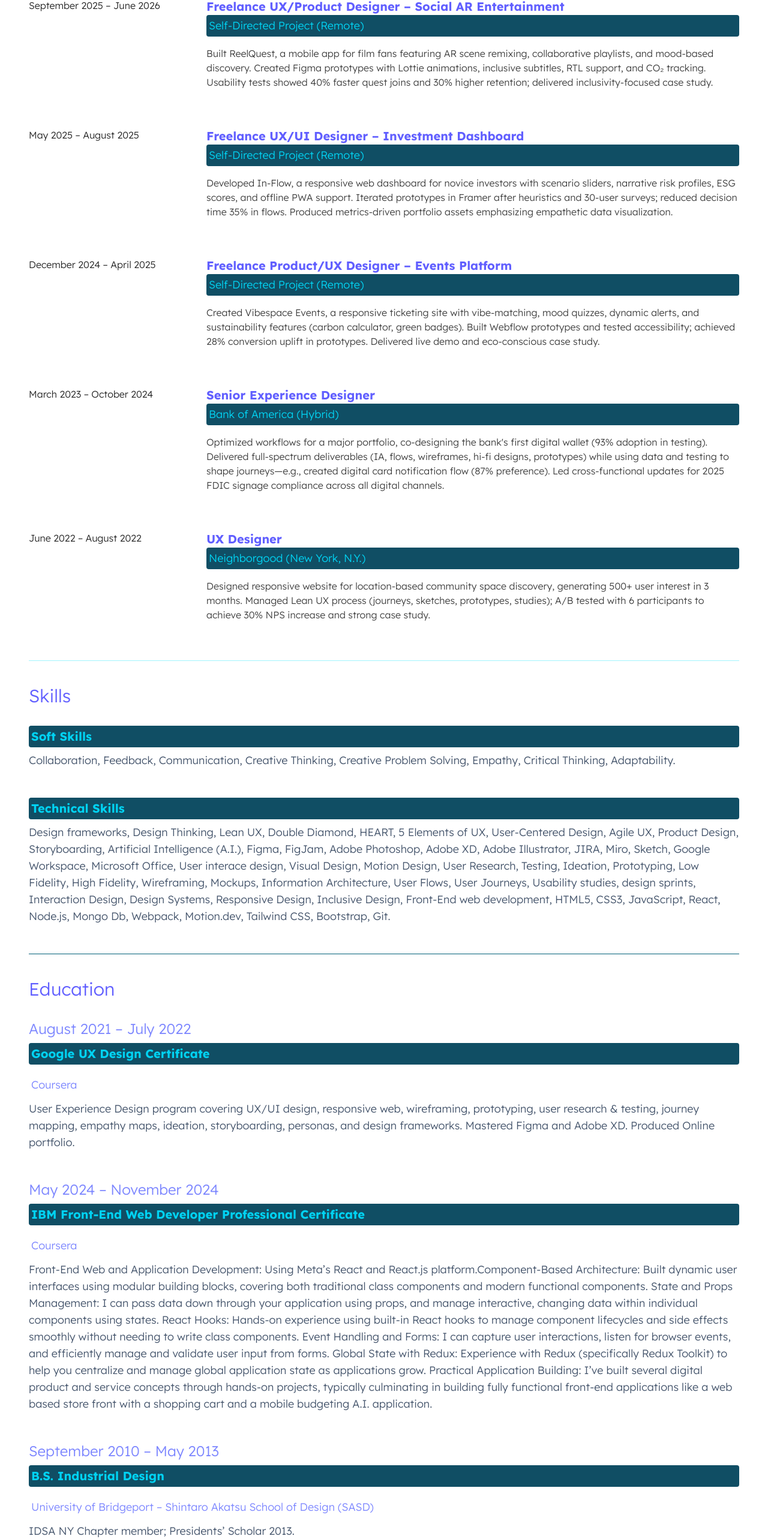
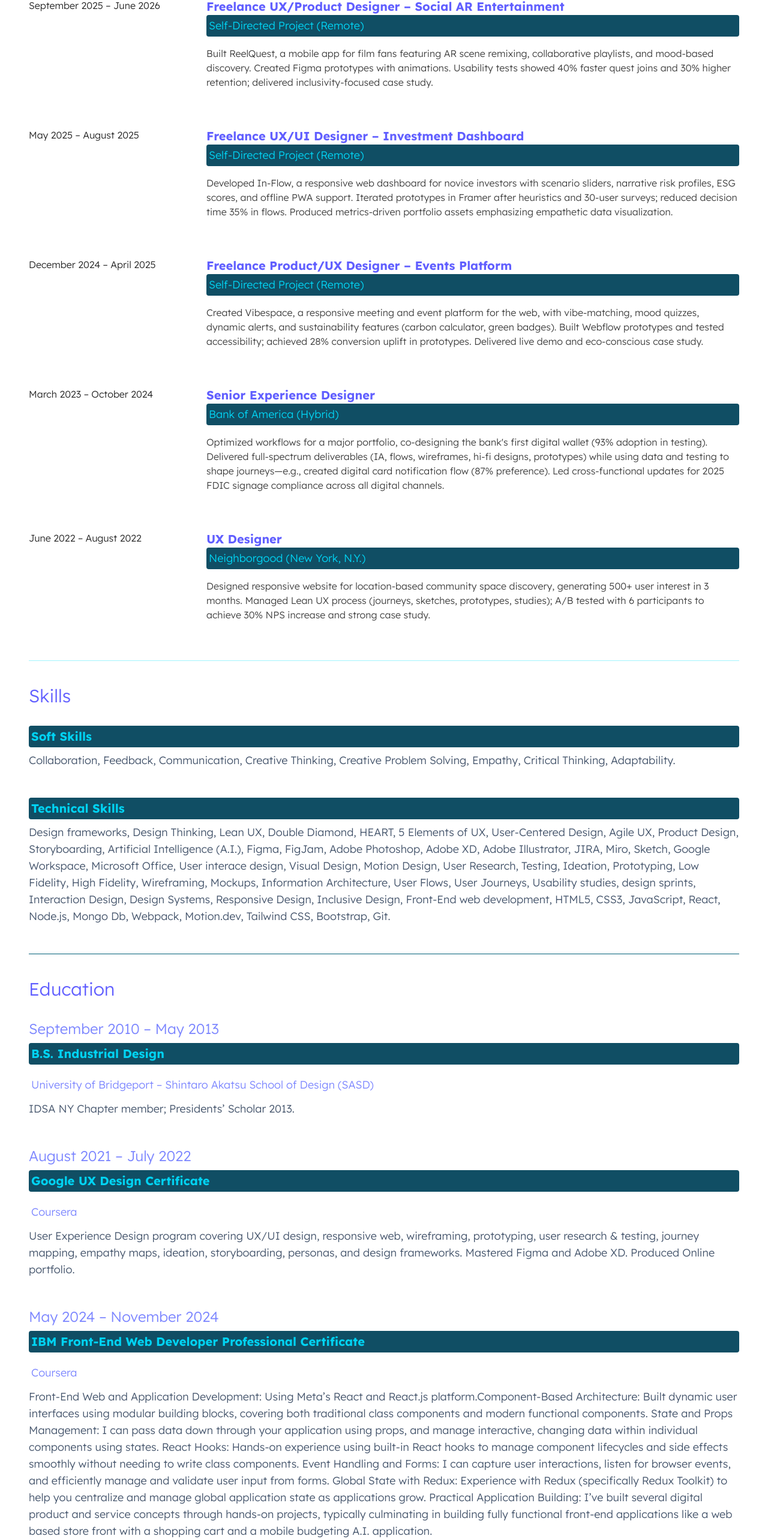
Before and after one commit to mjk-hudson/my_portfolio, a React (Vite) app: page /#/about in a window 1280 px wide. Shown: the part 1116-3682 px from the top of the page at 60% size. Built offline with nearby package versions, Linux system fonts and the light colour scheme; a web font is replaced by a local one.

Commit message:
updated the case study buttons and removed the graphic

```diff
--- a/src/components/DataIndex.js
+++ b/src/components/DataIndex.js
@@ -28,7 +28,7 @@ export const Experience= [
     dateRange: "September 2025 – June 2026",
     role: "Freelance UX/Product Designer – Social AR Entertainment",
     company: "Self-Directed Project (Remote)",
-    description: "Built ReelQuest, a mobile app for film fans featuring AR scene remixing, collaborative playlists, and mood-based discovery. Created Figma prototypes with Lottie animations, inclusive subtitles, RTL support, and CO₂ tracking. Usability tests showed 40% faster quest joins and 30% higher retention; delivered inclusivity-focused case study."
+    description: "Built ReelQuest, a mobile app for film fans featuring AR scene remixing, collaborative playlists, and mood-based discovery. Created Figma prototypes with animations. Usability tests showed 40% faster quest joins and 30% higher retention; delivered inclusivity-focused case study."
   },
   {
     dateRange: "May 2025 – August 2025",
@@ -40,7 +40,7 @@ export const Experience= [
     dateRange: "December 2024 – April 2025",
     role: "Freelance Product/UX Designer – Events Platform",
     company: "Self-Directed Project (Remote)",
-    description: "Created Vibespace Events, a responsive ticketing site with vibe-matching, mood quizzes, dynamic alerts, and sustainability features (carbon calculator, green badges). Built Webflow prototypes and tested accessibility; achieved 28% conversion uplift in prototypes. Delivered live demo and eco-conscious case study."
+    description: "Created Vibespace, a responsive meeting and event platform for the web, with vibe-matching, mood quizzes, dynamic alerts, and sustainability features (carbon calculator, green badges). Built Webflow prototypes and tested accessibility; achieved 28% conversion uplift in prototypes. Delivered live demo and eco-conscious case study."
   },
   {
     dateRange: "March 2023 – October 2024",
@@ -73,23 +73,23 @@ export const Skills = [
 
 export const Education = [
   {
+    dateRange: "September 2010 – May 2013",
+    role: "B.S. Industrial Design",
+    company: "University of Bridgeport – Shintaro Akatsu School of Design (SASD)",
+    description: "IDSA NY Chapter member; Presidents’ Scholar 2013."
+  },
+  {
     dateRange: "August 2021 – July 2022",
     role: "Google UX Design Certificate",
     company: "Coursera",
     description: "User Experience Design program covering UX/UI design, responsive web, wireframing, prototyping, user research & testing, journey mapping, empathy maps, ideation, storyboarding, personas, and design frameworks. Mastered Figma and Adobe XD. Produced Online portfolio."
   },
-    {
+  {
     dateRange: "May 2024 – November 2024",
     role: "IBM Front-End Web Developer Professional Certificate",
     company: "Coursera",
     description: "Front-End Web and Application Development: Using Meta’s React and React.js platform.Component-Based Architecture: Built dynamic user interfaces using modular building blocks, covering both traditional class components and modern functional components. State and Props Management: I can pass data down through your application using props, and manage interactive, changing data within individual components using states. React Hooks: Hands-on experience using built-in React hooks to manage component lifecycles and side effects smoothly without needing to write class components. Event Handling and Forms: I can capture user interactions, listen for browser events, and efficiently manage and validate user input from forms. Global State with Redux: Experience with Redux (specifically Redux Toolkit) to help you centralize and manage global application state as applications grow. Practical Application Building: I’ve built several digital product and service concepts through hands-on projects, typically culminating in building fully functional front-end applications like a web based store front with a shopping cart and a mobile budgeting A.I. application."
   },
-  {
-    dateRange: "September 2010 – May 2013",
-    role: "B.S. Industrial Design",
-    company: "University of Bridgeport – Shintaro Akatsu School of Design (SASD)",
-    description: "IDSA NY Chapter member; Presidents’ Scholar 2013."
-    }
 ];
 
 
--- a/src/routes/card.jsx
+++ b/src/routes/card.jsx
@@ -38,12 +38,12 @@ export default function Card()
 						<h1 className=' text-neutral-800 text-left text-2xl font-bold'>Neighborgood
 						</h1>
 							{/* Project description */}
-            				<p className="text-neutral-600">Neighborgood helps you make a mark in your community even if you're not sure where to start? Our new webservice makes it easy to find local areas perfect for creating community hubs, hosting outreach events, and volunteering. With just a few clicks, you'll be able to discover the best spots in your area to bring people together and make a positive impact on your community. ➡️
+            				<p className="text-neutral-600">Neighborgood helps you make a mark in your community even if you're not sure where to start? Our new webservice makes it easy to find local areas perfect for creating community hubs, hosting outreach events, and volunteering. With just a few clicks, you'll be able to discover the best spots in your area to bring people together and make a positive impact on your community.
 							</p>
 			</div>
 
 			{/*--Platform info graphic "info"--*/}
-			<div className=" px-2 py-2 justify-between items-center gap-8 flex row-span-1 bg-orange-500 rounded-lg">
+			<div className=" px-2 py-2 justify-between items-center gap-8 sm: ga-4 flex row-span-1 bg-orange-500 rounded-lg">
 
 				<div className="">
 					<h2 className=" text-neutral-100 text-base">Platforms</h2>
@@ -74,11 +74,6 @@ export default function Card()
 		<button
 			onClick={() => toggleExpand("Neighborgood")}
 			className="mt-6 flex items-center gap-3 text-orange-600 hover:text-orange-800 transition-colors focus:outline-none">
-			<img
-			src={openIcon}
-			className={`w-8 h-8 transition-transform duration-300 ${expandedProject ? 'rotate-180' : ''}`}
-			alt={expandedProject ? "Collapse case study" : "Expand case study"}
-			/>
 			<span className="font-medium">
 			{expandedProject === "Neighborgood" ? "Collapse Case Study" : "View Full Case Study"}
 			</span>
@@ -136,11 +131,6 @@ export default function Card()
 		<button
 			onClick={() => toggleExpand("Bledger")}
 			className="mt-6 flex items-center gap-3 text-cyan-600 hover:text-cyan-800 transition-colors focus:outline-none">
-			<img
-			src={openIcon}
-			className={`w-8 h-8 transition-transform duration-300 ${expandedProject === "Bledger" ? 'rotate-180' : ''}`}
-			alt={expandedProject === "Bledger" ? "Collapse case study" : "Expand case study"}
-			/>
 			<span className="font-medium">
 			{expandedProject === "Bledger" ? "Collapse Case Study" : "View Full Case Study"}
 			</span>
@@ -211,11 +201,6 @@ export default function Card()
 		<button
 			onClick={() => toggleExpand("vibespace")}
 			className="mt-6 flex items-center gap-3 text-rose-600 hover:text-rose-800 transition-colors focus:outline-none">
-			<img
-			src={openIcon}
-			className={`w-8 h-8 transition-transform duration-300 ${expandedProject === "vibespace" ? 'rotate-180' : ''}`}
-			alt={expandedProject === "vibespace" ? "Collapse case study" : "Expand case study"}
-			/>
 			<span className="font-medium">
 			{expandedProject === "vibespace" ? "Collapse Case Study" : "View Full Case Study"}
 			</span>
```
